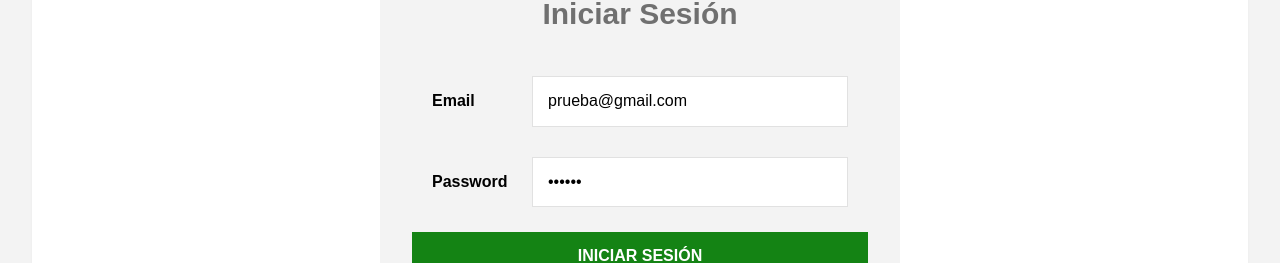
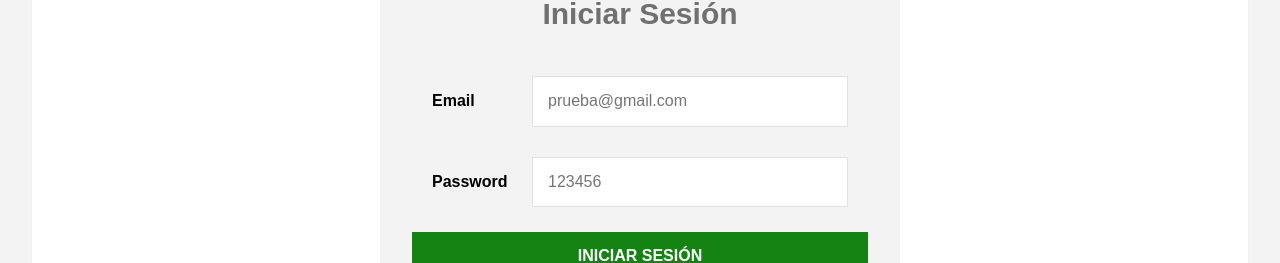
Before and after one commit to Gonzalo-Aruquipa/CRUD-React, a React (Vite) app: page /login in a window 1280 px wide. Shown: the part 355-618 px from the top of the page. Built offline with nearby package versions, Linux system fonts and the light colour scheme.

Commit message:
prueba deploy

```diff
--- a/src/components/Login.jsx
+++ b/src/components/Login.jsx
@@ -50,9 +50,8 @@ export const Login = () => {
               <input
                 type="text"
                 name="email"
-                placeholder="Email"
+                placeholder="prueba@gmail.com"
                 required
-                value={"prueba@gmail.com"}
                 onChange={handleChange}
               />
             </div>
@@ -61,9 +60,8 @@ export const Login = () => {
               <input
                 type="password"
                 name="password"
-                placeholder="Password"
+                placeholder="123456"
                 required
-                value={"123456"}
                 onChange={handleChange}
               />
             </div>
```
